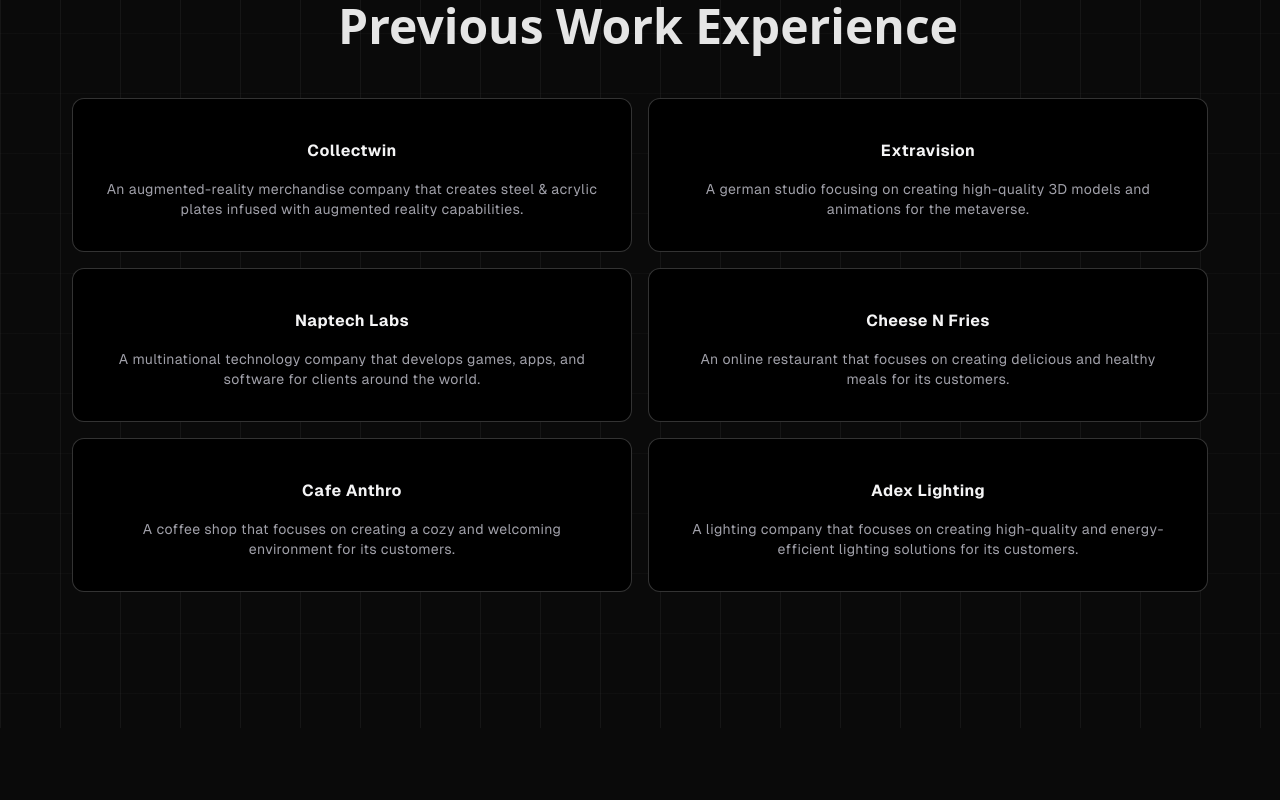
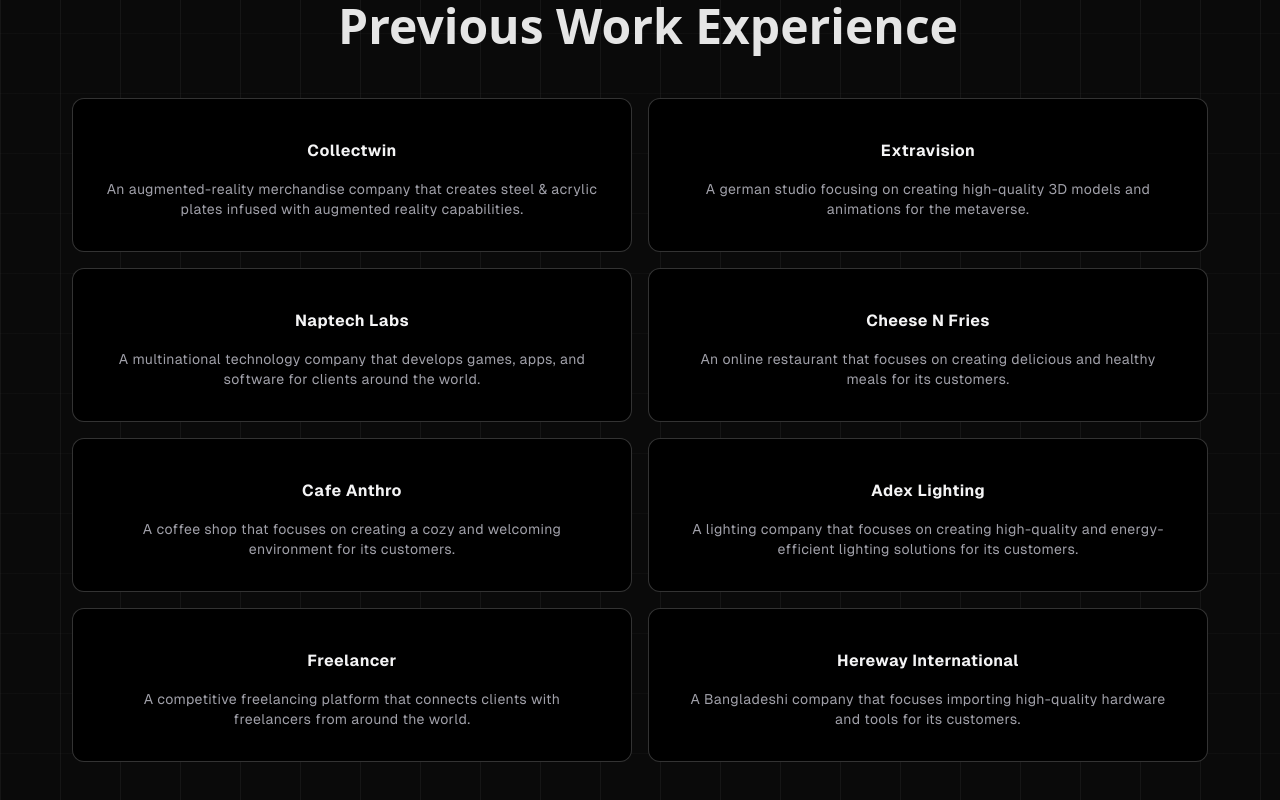
Before and after one commit to reyanzaman/Portfolio-New, a Next.js app: page /content/artist in a window 1280 px wide. Shown: the part 4327-5127 px from the top of the page. Before the commit the page ends 5055 px from the top, so only its background shows below. Built offline with nearby package versions, Linux system fonts and the light colour scheme.

Commit message:
updated info

```diff
--- a/app/content/artist/page.tsx
+++ b/app/content/artist/page.tsx
@@ -284,6 +284,18 @@ const projects = [
         description:
             "A lighting company that focuses on creating high-quality and energy-efficient lighting solutions for its customers.",
         link: "https://www.facebook.com/adexlighting",
+    },
+    {
+        title: "Freelancer",
+        description:
+            "A competitive freelancing platform that connects clients with freelancers from around the world.",
+        link: "https://www.freelancer.com/u/reyanzaman",
+    },
+    {
+        title: "Hereway International",
+        description:
+            "A Bangladeshi company that focuses importing high-quality hardware and tools for its customers.",
+        link: "https://hereway.vercel.app/",
     },
 ];
 
--- a/app/content/developer/page.tsx
+++ b/app/content/developer/page.tsx
@@ -143,7 +143,7 @@ export default function Developer() {
 
                         <div className="lg:pb-20 lg:pt-20 pb-16 pt-0">
                             <Link href="https://palta-q.com/" target="blank">
-                                <span className="text-4xl md:text-[6rem] font-bold mt-1 leading-none">
+                                <span className="text-4xl md:text-[6rem] font-bold mt-1 leading-none hover:text-indigo-200 duration-300">
                                     Palta Question
                                 </span>
                             </Link>
@@ -191,7 +191,7 @@ export default function Developer() {
                 <div className="lg:pb-20 lg:pt-20 pb-20 pt-20  text-center">
                     <h1 className="lg:text-2xl text-base font-semibold">
                         <Link href="https://colab.research.google.com/drive/1U4CGeMngyVgLcv2Fdpt9OVOP5cjpyLRo?usp=sharing" target="blank">
-                            <span className="text-4xl md:text-[6.3rem] font-bold mt-1 leading-none">
+                            <span className="text-4xl md:text-[6.3rem] font-bold mt-1 leading-none hover:text-indigo-200 duration-300">
                                 Data Canvas
                             </span>
                         </Link>
@@ -306,9 +306,56 @@ const companies = [
             "A german augemented reality based mechandise company where I worked on automating the design process.",
         link: "https://collectwin.net/",
     },
+    {
+        title: "Hereway International",
+        description:
+            "A Bangladeshi company focused on importing various hardwares and tools from all over the world.",
+        link: "https://hereway.vercel.app/",
+    },
+    {
+        title: "OPG",
+        description:
+            "A Bangladeshi company focused on providing online programming courses.",
+        link: "https://online-programming-global.com/",
+    },
 ];
 
 const Content = [
+    {
+        title: "Hereway International",
+        description: (
+            <>
+                <Link href="https://hereway.vercel.app/" target="blank" className="pt-3 text-sm dark:text-indigo-300 text-indigo-60 font-bold">View Website</Link>
+                <br></br><br></br>
+                <p className="text-justify text-base">
+                    This project is a promotional website for Hereway International, a company that provides
+                    various services. The website has been designed with a fully functional admin panel
+                    that allows the admin to manage the website content easily. The website is built using
+                    Next.js and Tailwind CSS, making it responsive and user-friendly.
+                </p>
+            </>
+        ),
+        badge: "Next JS 14",
+        image:
+            "https://res.cloudinary.com/dreac336r/image/upload/v1747934332/Portfolio/hereway.png",
+    },
+    {
+        title: "Online Programming Global",
+        description: (
+            <>
+                <Link href="https://www.online-programming-global.com/" target="blank" className="pt-3 text-sm dark:text-indigo-300 text-indigo-600 font-bold">View Website</Link>
+                <br></br><br></br>
+                <p className="text-justify text-base">
+                    A promotional website for an online programming learning course.
+                    It provides information about the course, its curriculum, and the instructors.
+                    The website is designed to be user-friendly and informative, making it easy for potential students to learn about the course.
+                </p>
+            </>
+        ),
+        badge: "Next JS 14",
+        image:
+            "https://res.cloudinary.com/dreac336r/image/upload/v1747934118/Portfolio/OPG.png",
+    },
     {
         title: "Shilpi Qayyum Chowdhury Foundation",
         description: (
@@ -322,9 +369,26 @@ const Content = [
                 </p>
             </>
         ),
-        badge: "Next JS",
+        badge: "Next JS 13",
         image:
             "https://res.cloudinary.com/dreac336r/image/upload/v1728706307/Portfolio/sqcf.png",
+    },
+
+    {
+        title: "Liberation War Museum Smart Learning Platform (Demo)",
+        description: (
+            <>
+                <p className="text-justify text-base">
+                    This project is a smart learning platform that allows children to learn
+                    about the history of Bangladesh&apos;s liberation war in an interactive
+                    way. It includes games, quizzes, and interactive lessons to engage
+                    children and help them learn about the history of Bangladesh.
+                </p>
+            </>
+        ),
+        badge: "UI/UX",
+        image:
+            "https://res.cloudinary.com/dreac336r/image/upload/v1725894069/Portfolio/lwm-demo.png",
     },
     {
         title: "Bus Management System",
@@ -344,70 +408,4 @@ const Content = [
         image:
             "https://res.cloudinary.com/dreac336r/image/upload/v1725894069/Portfolio/iubbms.png",
     },
-    {
-        title: "Oitijjo",
-        description: (
-            <>
-                <p className="text-justify text-base">
-                    This website focuses on the culture and heritage of Bangladesh. It
-                    provides a platform for local artisans to showcase their work and sell
-                    their products. It is a multi vendor e-commerce platform with integrated
-                    3D model viewing capabilities for enhanced customer experience.
-                </p>
-            </>
-        ),
-        badge: "React",
-        image:
-            "https://res.cloudinary.com/dreac336r/image/upload/v1725894069/Portfolio/oitijjo.png",
-    },
-    {
-        title: "PDF-GPT Chatbot",
-        description: (
-            <>
-                <Link href="https://github.com/reyanzaman/PDF-GPT-Chatbot" target="blank" className="pt-3 text-sm dark:text-indigo-300 text-indigo-60 font-bold">View Github Repository</Link>
-                <br></br><br></br>
-                <p className="text-justify text-base">
-                    This project is an extention to the GPT-3 chatbot that allows users to
-                    upload Bangla PDF files and ask questions in Bangla. The chatbot uses GPT-3
-                    to extract information from the PDF and provide answers to the user&apos;s
-                    questions in both Bangla and English language.
-                </p>
-            </>
-        ),
-        badge: "Next JS",
-        image:
-            "https://res.cloudinary.com/dreac336r/image/upload/v1725894069/Portfolio/pdfchatbot.png",
-    },
-    {
-        title: "Liberation War Museum Smart Learning Platform (Demo)",
-        description: (
-            <>
-                <p className="text-justify text-base">
-                    This project is a smart learning platform that allows children to learn
-                    about the history of Bangladesh&apos;s liberation war in an interactive
-                    way. It includes games, quizzes, and interactive lessons to engage
-                    children and help them learn about the history of Bangladesh.
-                </p>
-            </>
-        ),
-        badge: "UI/UX",
-        image:
-            "https://res.cloudinary.com/dreac336r/image/upload/v1725894069/Portfolio/lwm-demo.png",
-    },
-    {
-        title: "QuBAN Question Classifier",
-        description: (
-            <>
-                <p className="text-justify text-base">
-                    This project uses Naive-Bayes algorithm to classifier between
-                    questions and non-questions. It is a simple text classifier that
-                    uses the Bag of Words model to classify questions based on the
-                    words used in the text.
-                </p>
-            </>
-        ),
-        badge: "Python",
-        image:
-            "https://res.cloudinary.com/dreac336r/image/upload/v1734040209/Portfolio/QuBAN_Classifier.png",
-    },
 ];
--- a/app/page.tsx
+++ b/app/page.tsx
@@ -21,12 +21,12 @@ export const metadata = {
 
 export default function Home() {
   return (
-    <div className="items-center justify-items-center min-h-screen font-[family-name:var(--font-geist-sans)]">
+    <div className="items-center cursor-default justify-items-center min-h-screen font-[family-name:var(--font-geist-sans)] overflow-x-hidden">
 
       <main className="p-8 lg:pt-10 pb-12 bottom-0 left-0 right-0 top-0 bg-[linear-gradient(to_right,#4f4f4f2e_1px,transparent_1px),linear-gradient(to_bottom,#8080800a_1px,transparent_1px)] bg-[size:60px_60px]">
 
         <div className="lg:pb-16 pb-10">
-          <h1 className="lg:text-6xl text-3xl text-center">Welcome to my portfolio</h1>
+          <h1 className="lg:text-5xl text-3xl text-center">Welcome to my portfolio</h1>
           <h2 className="lg:text-2xl text-xl text-center lg:pt-4 pt-2">Pick your poison!</h2>
         </div>
 
@@ -35,7 +35,7 @@ export default function Home() {
           <Link href="/content/developer" className="w-full h-full">
             <div className="w-full h-full lg:pl-12 max-w-[45em]">
               <div className={cn(
-                "group w-full cursor-pointer overflow-hidden relative card lg:h-[45rem] h-96 rounded-md shadow-xl mx-auto flex flex-col justify-end p-4 border border-neutral-800 opacity-95",
+                "group w-full cursor-pointer overflow-hidden relative card lg:h-[45rem] h-96 rounded-md shadow-xl mx-auto flex flex-col justify-end p-4 border border-neutral-800",
                 "bg-[url(https://res.cloudinary.com/dreac336r/image/upload/v1725794319/Portfolio/coding_image.jpg)] bg-cover bg-center",
                 "before:bg-[url(https://res.cloudinary.com/dreac336r/image/upload/v1727221449/Portfolio/coding_1.gif)] before:fixed before:inset-0 before:opacity-0 before:z-[-1]",
                 "hover:bg-[url(https://res.cloudinary.com/dreac336r/image/upload/v1727221449/Portfolio/coding_1.gif)] hover:bg-center",
```
